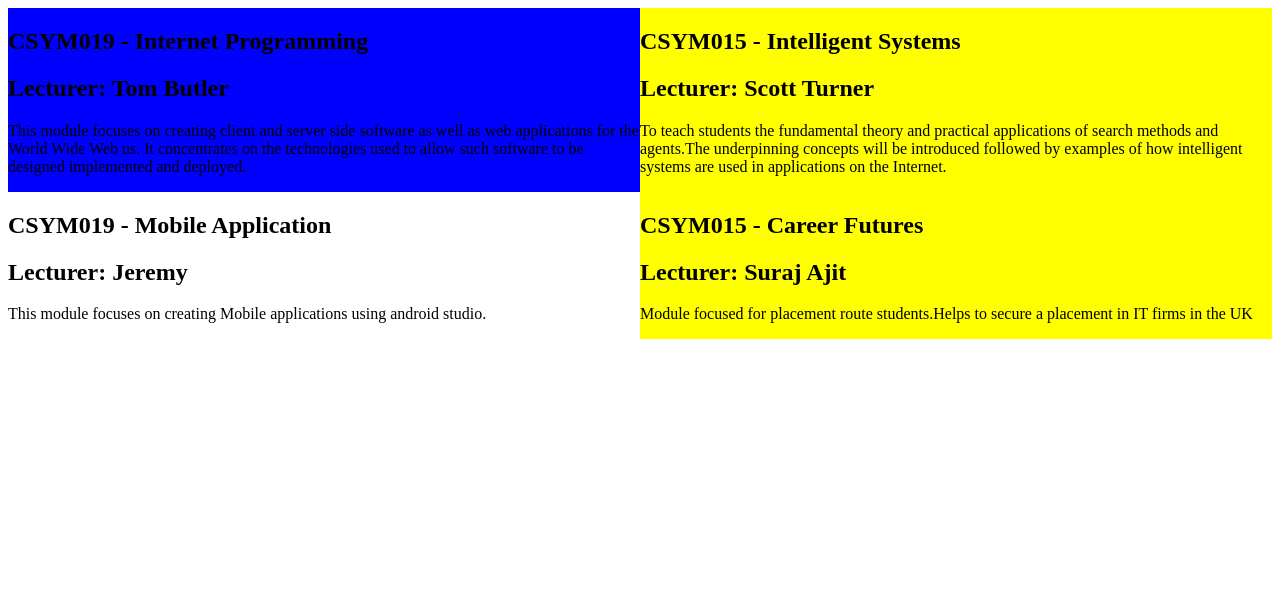
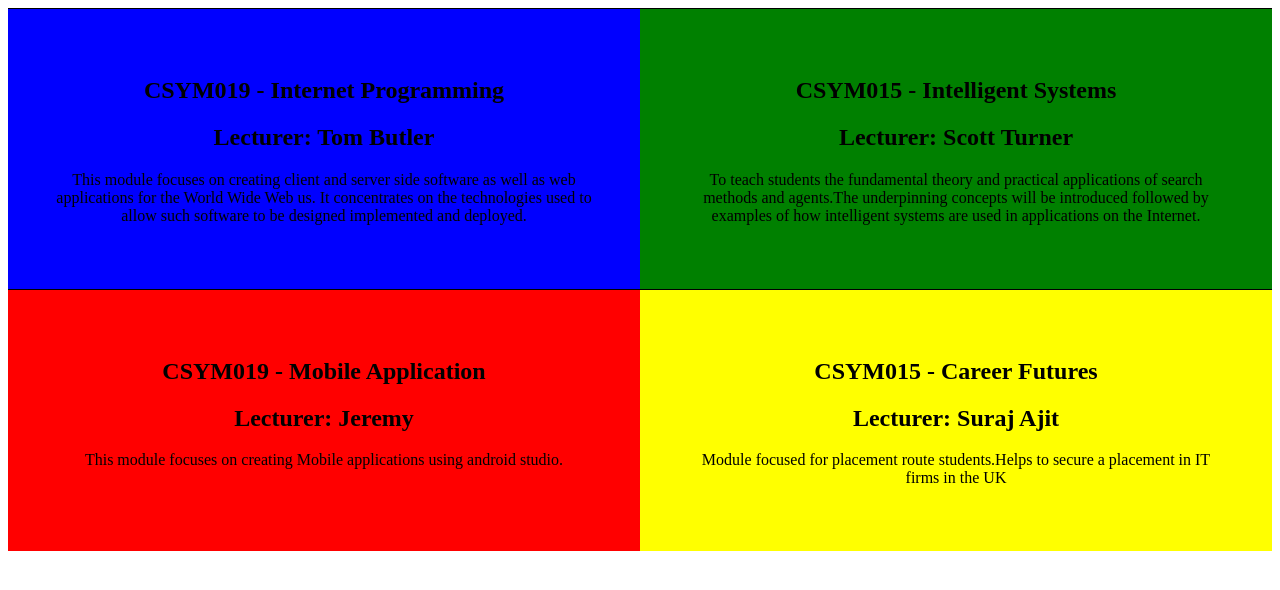
Before and after one commit to hashneo77/internetprogramming, a plain HTML site: page Week2Assignment/exercise3.html in a window 1280 px wide. Drawn offline with Linux system fonts and the light colour scheme.

Commit message:
Exercise3

```diff
--- a/Week2Assignment/exercise3.html
+++ b/Week2Assignment/exercise3.html
@@ -2,16 +2,17 @@
 <html lang="en">
 	<head>
 		<title>Topic 2 exercise 2</title>
-		<link rel="stylesheet" href="style2.css" />
+		<link rel="stylesheet" href="style3.css" />
 	</head>
 	<body>
-		<section class="csym019">
+        <div class="wrapper">
+		<section class="csym015">
 			<h1>CSYM019 - Internet Programming</h1>
 			<h2>Lecturer: Tom Butler</h2>
 			<p>This module focuses on creating client and server side software as well as web applications for the World Wide Web us. It concentrates on the technologies used to allow such software to be designed implemented and deployed.</p>
 
 		</section>
-		<section class="csym015">
+		<section class="csym016">
 			<h1>CSYM015 - Intelligent Systems</h1>
 			<h2>Lecturer: Scott Turner</h2>
 			<p>To teach students the fundamental theory and practical applications of search methods and agents.The underpinning concepts will be introduced followed by examples of how intelligent systems are used in applications on the Internet. </p>
@@ -22,11 +23,11 @@
 			<p>This module focuses on creating Mobile applications using android studio.</p>
 
 		</section>
-		<section class="csym015">
+		<section class="csym018">
 			<h1>CSYM015 - Career Futures</h1>
 			<h2>Lecturer: Suraj Ajit</h2>
 			<p>Module focused for placement route students.Helps to secure a placement in IT firms in the UK </p>
 		</section>
-
+    </div>
 	</body>
 </html>
--- /dev/null
+++ b/Week2Assignment/style3.css
@@ -0,0 +1,37 @@
+.wrapper{
+    display: grid;
+    grid-template-columns: 50% 50%;
+
+}
+
+.csym015{
+    padding: 3rem;
+    text-align: center;
+    border-top: 1px solid #dfdfdf;
+    border-color: black;
+    background-color: blue;
+}
+
+.csym016{
+    padding: 3rem;
+    text-align: center;
+    border-top: 1px solid #dfdfdf;
+    border-color: black;
+    background-color: green;
+}
+
+.csym017{
+    padding: 3rem;
+    text-align: center;
+    border-top: 1px solid #dfdfdf;
+    border-color: black;
+    background-color: red;
+}
+
+.csym018{
+    padding: 3rem;
+    text-align: center;
+    border-top: 1px solid #dfdfdf;
+    border-color: black;
+    background-color: yellow;
+}
```
